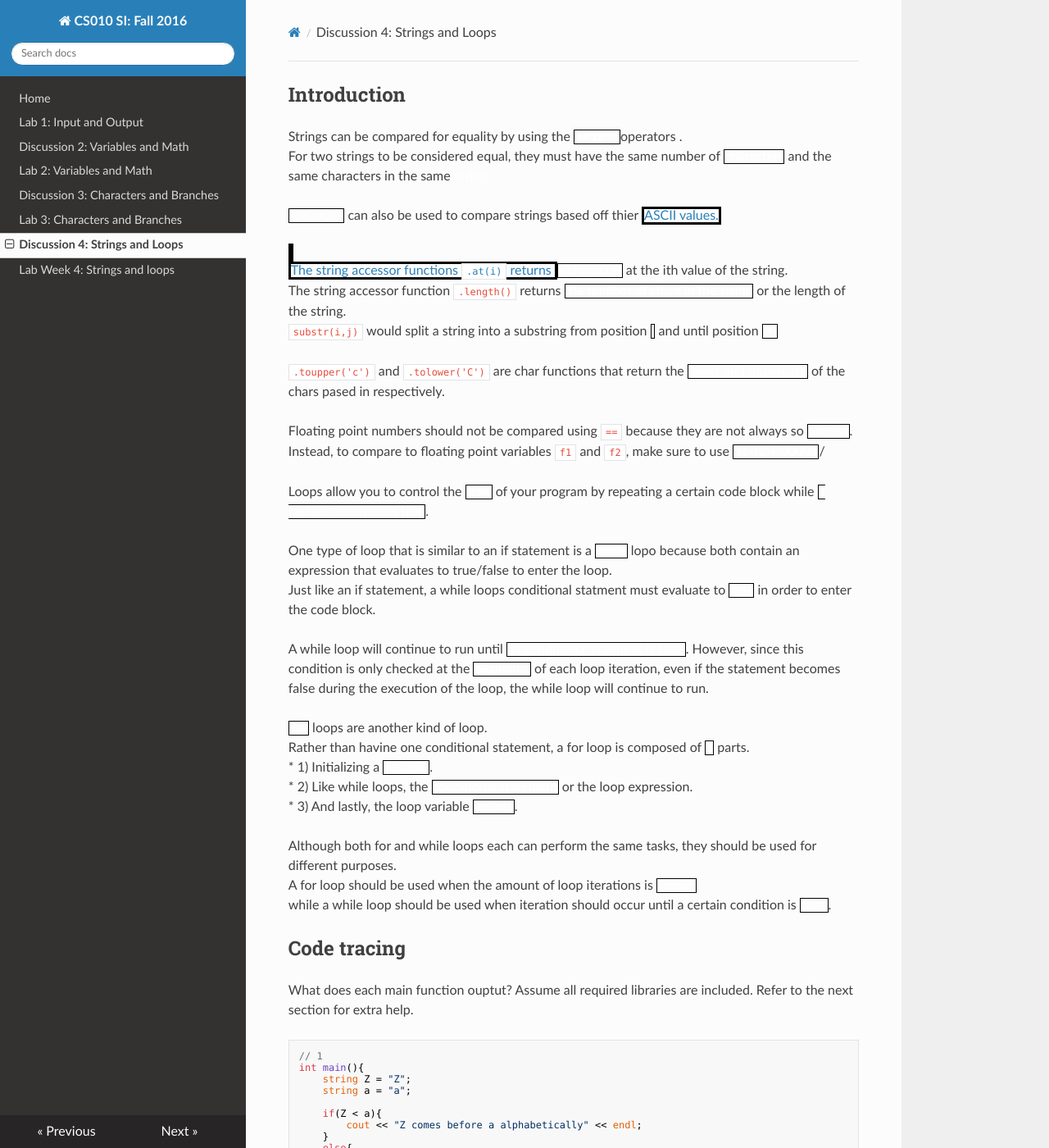
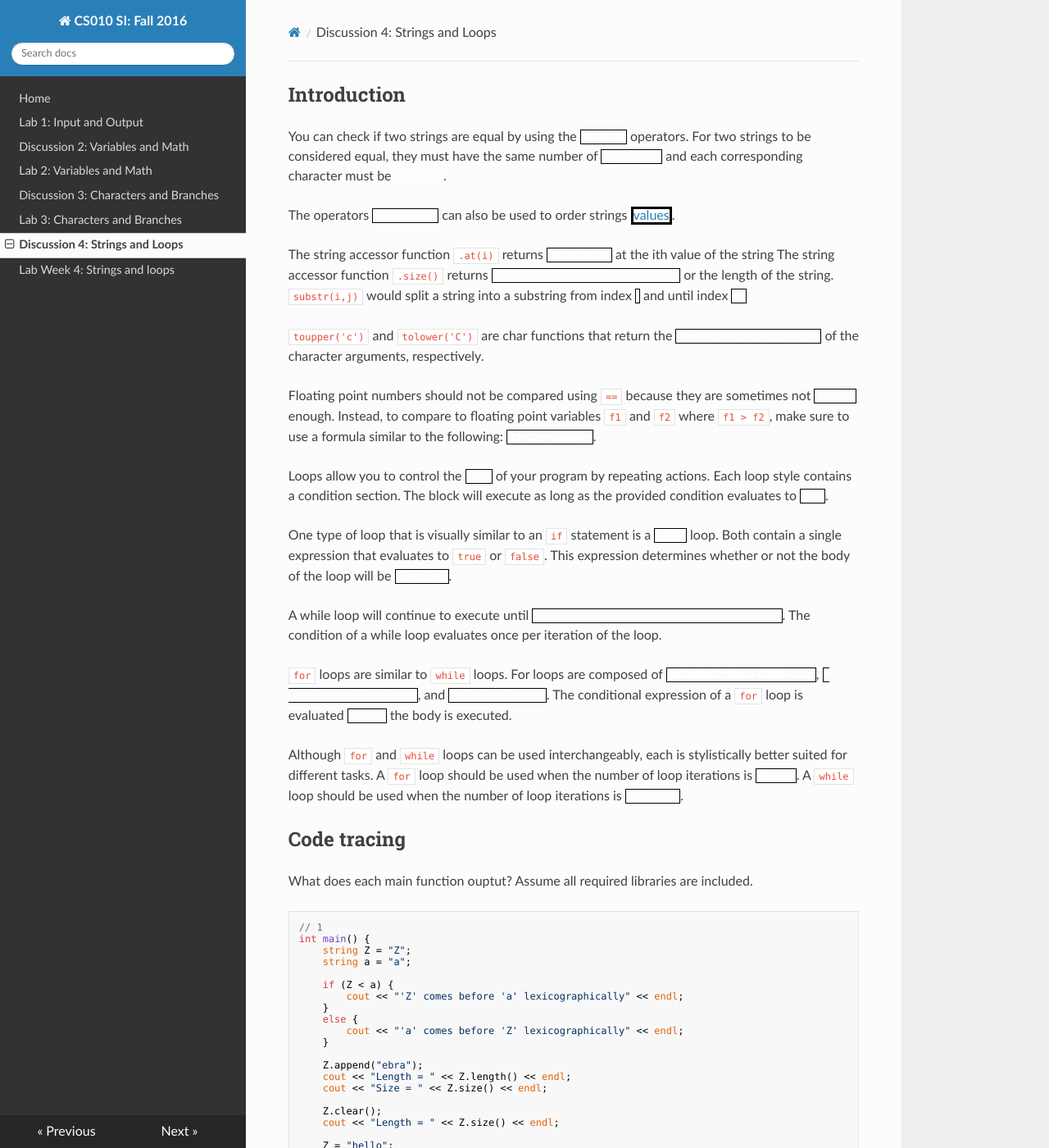
Before and after one commit to cs-si-ucr/cs10, an MkDocs documentation site: the page built from docs/dis04.md, in a window 1280 px wide and 1400 px high. Shown: the whole window at 82% size. Built offline with MkDocs 1.6.1, drawn with Linux system fonts in a browser that asks for light colours; nearby versions of some CDN libraries; old or Windows-style settings are respelled for this version of MkDocs; some of the changed text lies outside the part shown.

Commit message:
fixed dis04 material

````diff
--- a/docs/dis04.md
+++ b/docs/dis04.md
@@ -1,100 +1,98 @@
-
 Introduction
 ---
 
-Strings can be compared for equality by using the
-<a style="color:white;border:solid black;border-width:1px">== or !=</a>operators .</br>
+You can check if two strings are equal by using the
+<a style="color:white;border:solid black;border-width:1px">== or !=</a>
+operators.
 For two strings to be considered equal, they must have the same number of
 <a style="color:white;border:solid black;border-width:1px">characters</a>
-and the same characters in the same
-<a style="color:white;boreder:solid black;border-width:1px">order.</br>
+and each corresponding character must be
+<a style="color:white;boreder:solid black;border-width:1px">identical</a>.
 
-<a style="color:white;border:solid black;border-width:1px"><,>,<=,>=</a>
-can also be used to compare strings based off thier
-<a style="colo:white;border:solid black;border-wiodth:1px">ASCII values.</br>
+The operators
+<a style="color:white;border:solid black;border-width:1px"><, <=, >, >=</a>
+can also be used to order strings
+<a style="colo:white;border:solid black;border-wiodth:1px">values</a>.
 
-The string accessor functions ``.at(i)`` returns
+The string accessor function ``.at(i)`` returns
 <a style="color:white;border:solid black;border-width:1px">a character</a>
-at the ith value of the string. </br>
-The string accessor function ``.length()`` returns
+at the ith value of the string
+The string accessor function ``.size()`` returns
 <a style="color:white;border:solid black;border-width:1px">the number of chars in the string</a>
-or the length of the string.</br>
-``substr(i,j)`` would split a string into a substring from position
+or the length of the string.
+``substr(i,j)`` would split a string into a substring from index
 <a style="color:white;border:solid black;border-width:1px">i</a>
-and until position
+and until index
 <a style="color:white;border:solid black;border-width:1px">i+j</a></br>
 
-``.toupper('c')`` and ``.tolower('C')`` are char functions that return the
-<a style="color:white;border:solid black;border-width:1px">lower and uppercase</a>
-of the chars pased in respectively.</br>
+``toupper('c')`` and ``tolower('C')`` are char functions that return the
+<a style="color:white;border:solid black;border-width:1px">lowercase and uppercase</a>
+of the character arguments, respectively.
 
-Floating point numbers should not be compared using ``==`` because they are not always so
-<a style="color:white;border:solid black;border-width:1px">precise</a>.</br>
-Instead, to compare to floating point variables ``f1`` and ``f2``, make sure to use
-<a style="color:white;border:solid black;border-width:1px">(f1-f2)<.00001</a>/</br>
+Floating point numbers should not be compared using ``==`` because they are sometimes not
+<a style="color:white;border:solid black;border-width:1px">precise</a>
+enough.
+Instead, to compare to floating point variables ``f1`` and ``f2`` where ``f1 > f2``, make sure to use a formula similar to the following:
+<a style="color:white;border:solid black;border-width:1px">(f1-f2)<.00001</a>.
 
 Loops allow you to control the
 <a style="color:white;border:solid black;border-width:1px">flow</a>
-of your program by repeating a certain code block while
-<a style="color:white;border:solid black;border-width:1px">a certain condition is true</a>.
+of your program by repeating actions.
+Each loop style contains a condition section.
+The block will execute as long as the provided condition evaluates to
+<a style="color:white;border:solid black;border-width:1px">true</a>.
 
-One type of loop that is similar to an if statement is a
+One type of loop that is visually similar to an ``if`` statement is a
 <a style="color:white;border:solid black;border-width:1px">while</a>
-lopo because both contain an expression that evaluates to true/false to enter the loop.</br>
-Just like an if statement, a while loops conditional statment must evaluate to
-<a style="color:white;border:solid black;border-width:1px">true</a>
-in order to enter the code block.</a>
+loop.
+Both contain a single expression that evaluates to ``true`` or ``false``.
+This expression determines whether or not the body of the loop will be
+<a style="color:white;border:solid black;border-width:1px">executed</a>.
 
-A while loop will continue to run until
-<a style="color:white;border:solid black;border-width:1px">its conditional statment is false</a>.
-However, since this condition is only checked at the
-<a style="color:white;border:solid black;border-width:1px">beginning</a>
-of each loop iteration, even if the statement becomes false during the execution of the loop, the while loop will continue to run.
+A while loop will continue to execute until
+<a style="color:white;border:solid black;border-width:1px">its conditional expression evaluates to false</a>.
+The condition of a while loop evaluates once per iteration of the loop.
 
-<a style="color:white;border:solid black;border-width:1px">For</a>
-loops are another kind of loop.</br>
-Rather than havine one conditional statement, a for loop is composed of
-<a style="color:white;border:solid black;border-width:1px">3</a>
-parts.</br>
-* 1) Initializing a
-<a style="color:white;border:solid black;border-width:1px">variable</a>.</br>
-* 2) Like while loops, the
-<a style="color:white;border:solid black;border-width:1px">conditional statement</a>
-or the loop expression.</br>
-* 3) And lastly, the loop variable
-<a style="color:white;border:solid black;border-width:1px">update</a>.
+``for`` loops are similar to ``while`` loops.
+For loops are composed of
+<a style="color:white;border:solid black;border-width:1px">an initialization statement</a>,
+<a style="color:white;border:solid black;border-width:1px">a conditional expression</a>, and
+<a style="color:white;border:solid black;border-width:1px">an update action</a>.
+The conditional expression of a ``for`` loop is evaluated
+<a style="color:white;border:solid black;border-width:1px">before</a>
+the body is executed.
 
-Although both for and while loops each can perform the same tasks, they should be used for different purposes.</br>
-A for loop should be used when the amount of loop iterations is
-<a style="color:white;border:solid black;border-width:1px">known</a></br>
-while a while loop should be used when iteration should occur until a certain condition is
-<a style="color:white;border:solid black;border-width:1px">false</a>.
+Although ``for`` and ``while`` loops can be used interchangeably, each is stylistically better suited for different tasks.
+A ``for`` loop should be used when the number of loop iterations is
+<a style="color:white;border:solid black;border-width:1px">known</a>.
+A ``while`` loop should be used when the number of loop iterations is
+<a style="color:white;border:solid black;border-width:1px">unknown</a>.
 
 Code tracing
 ---
 
 What does each main function ouptut?
 Assume all required libraries are included.
-Refer to the next section for extra help.
 
 ```c++
 // 1
-int main(){
+int main() {
     string Z = "Z";
     string a = "a";
 
-    if(Z < a){
-        cout << "Z comes before a alphabetically" << endl;
+    if (Z < a) {
+        cout << "'Z' comes before 'a' lexicographically" << endl;
     }
-    else{
-        cout << "a comes before z alphabetically" << endl;
+    else {
+        cout << "'a' comes before 'Z' lexicographically" << endl;
     }
 
     Z.append("ebra");
     cout << "Length = " << Z.length() << endl;
+    cout << "Size = " << Z.size() << endl;
 
     Z.clear();
-    cout << "Length = " << Z.length() << endl;
+    cout << "Length = " << Z.size() << endl;
 
     Z = "hello";
     cout << Z.at(0) << a << Z.at(2) << Z.at(4) << endl;
@@ -108,23 +106,23 @@ int main(){
 }
 
 // 2
-int main(){
+int main() {
     int counter = 0;
     int counter2 = 0;
 
-    for(int i = 0; i < 5; i++){
+    for (int i = 0; i < 5; i++) {
         counter += 1;
     }
     cout << counter << endl;
 
-    for(int i = 0; i < 4; i++){
+    for (int i = 0; i < 4; i++) {
         counter *= 2;
     }
     cout << counter << endl;
 
     counter = counter / 10;
 
-    for(int i = 28; i > counter; i = i-2){
+    for (int i = 28; i > counter; i = i - 2) {
         cout << counter2;
         counter2++;
     }
@@ -134,26 +132,25 @@ int main(){
 }
 
 // 3
-int main(){
+int main() {
     bool b = true;
     int a = 0;
 
-    while(b){
+    while (b) {
         cout << a;
-        if(a == 5){
+        if(a == 5) {
             b = false;
         }
         a++;
     }
     cout << endl;
 
-    b = true;
     a = 0;
 
-    while(b){
+    while (!b) {
         a++;
         if(a == 5){
-            b = false;
+            b = true;
         }
         cout << a;
         cout << endl;
@@ -161,16 +158,16 @@ int main(){
 
     double d = 12345;
 
-    while(d >= 1){
+    while (d >= 1) {
         d = d / 10;
     }
     cout << d << endl;
 
     string s = "Computer";
 
-    while(s.length() != 0){
+    while(s.size() != 0) {
         cout << s << endl;
-        s.resize(s.length()-1);
+        s.resize(s.size()-1);
     }
 
     return 0;
@@ -213,8 +212,3 @@ int main(){
     return 0;
 }
 ```
-
-Extra Help
----
-
-* [ASCII Table](http://www.asciitable.com/)
````
Also changed, not shown: other parts of docs/dis04.md (+13 -11 lines).
